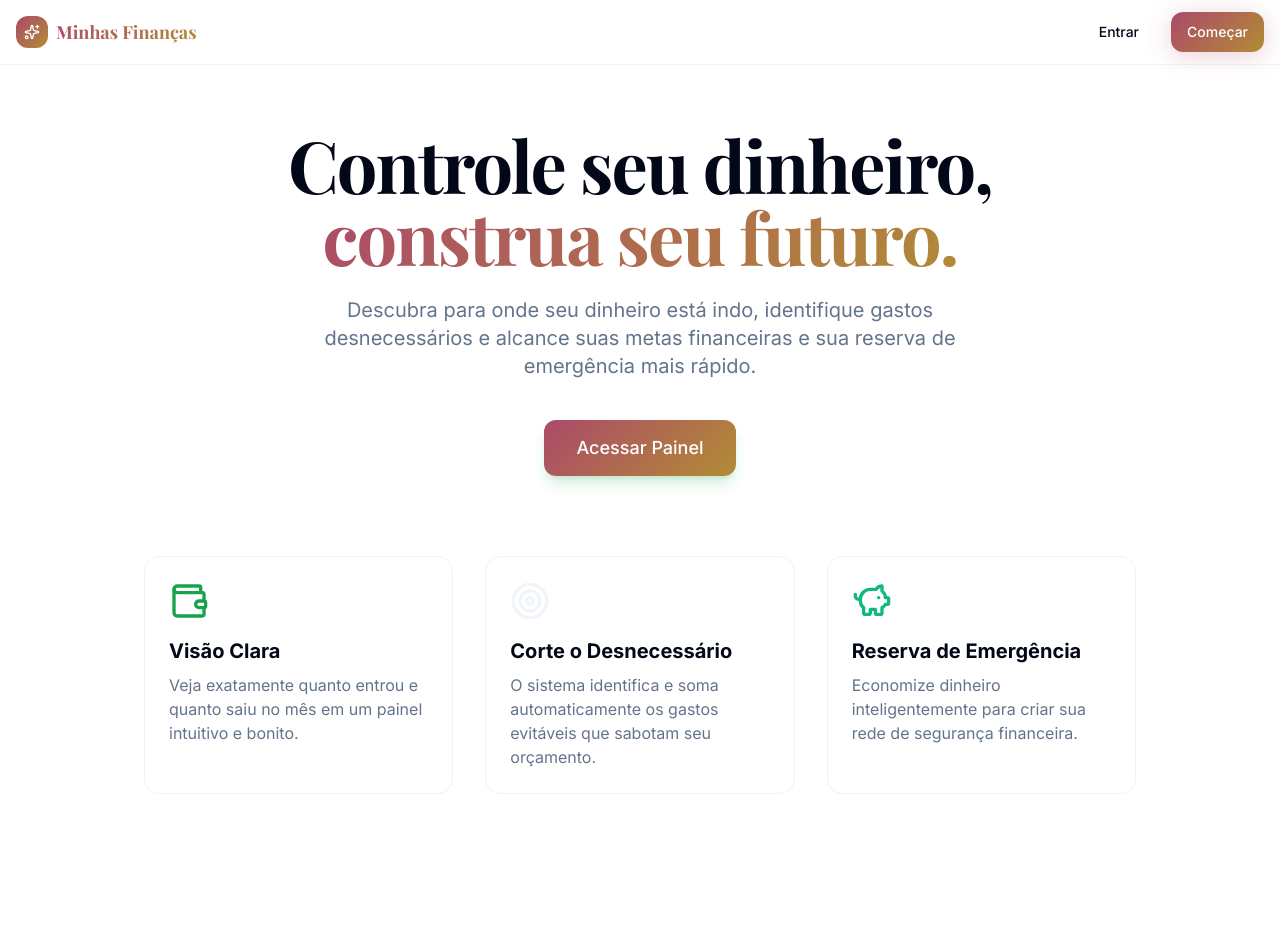
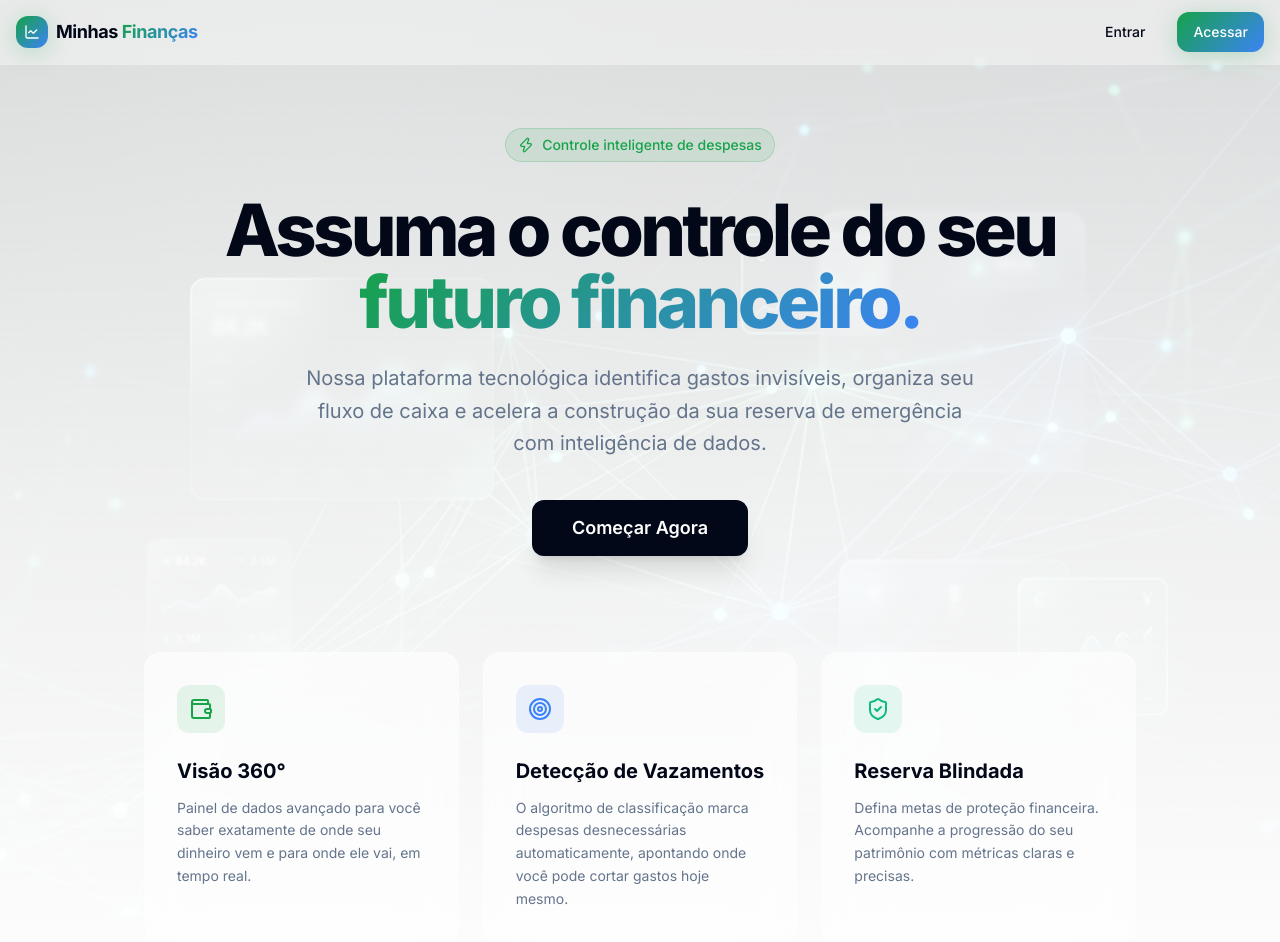
Before and after one commit to Doughet95/studio-bella-scheduler, a Next.js app: page / in a window 1280 px wide. Shown: the top 942 px of the page. Before the commit the page ends 890 px from the top, so only its background shows below. Built offline with nearby package versions, Linux system fonts and the light colour scheme; a web font is replaced by a local one.

Commit message:
feat: complete revamp of landing page to finance aesthetic with new background and icons

```diff
--- a/src/app/globals.css
+++ b/src/app/globals.css
@@ -99,8 +99,8 @@
     @apply bg-gradient-brand bg-clip-text text-transparent;
   }
 
-  .text-gradient-gold {
-    background: linear-gradient(135deg, hsl(42, 70%, 65%) 0%, hsl(35, 60%, 50%) 100%);
+  .text-gradient-finance {
+    background: linear-gradient(135deg, hsl(142, 76%, 36%) 0%, hsl(217, 91%, 60%) 100%);
     -webkit-background-clip: text;
     -webkit-text-fill-color: transparent;
     background-clip: text;
--- a/src/app/page.tsx
+++ b/src/app/page.tsx
@@ -1,60 +1,86 @@
 import Link from 'next/link'
-import { Sparkles, Wallet, PiggyBank, Target } from 'lucide-react'
+import Image from 'next/image'
+import { Wallet, PiggyBank, Target, LineChart, ShieldCheck, Zap } from 'lucide-react'
 import { Button } from '@/components/ui/button'
 
 export default function Home() {
   return (
-    <div className="min-h-screen bg-background">
-      <header className="fixed top-0 w-full z-50 bg-background/80 backdrop-blur-xl border-b border-border/50">
+    <div className="min-h-screen bg-background relative overflow-hidden">
+      {/* Background Image */}
+      <div className="absolute inset-0 z-0">
+        <Image
+          src="/finance-bg.jpg"
+          fill
+          className="object-cover opacity-20 md:opacity-30 mix-blend-screen"
+          alt="Finance Background"
+          priority
+        />
+        <div className="absolute inset-0 bg-gradient-to-b from-background/50 via-background/80 to-background z-10" />
+      </div>
+
+      <header className="fixed top-0 w-full z-50 bg-background/40 backdrop-blur-xl border-b border-white/5">
         <div className="max-w-7xl mx-auto px-4 h-16 flex items-center justify-between">
           <div className="flex items-center gap-2">
-            <div className="w-8 h-8 rounded-lg bg-gradient-brand flex items-center justify-center">
-              <Sparkles className="w-4 h-4 text-white" />
+            <div className="w-8 h-8 rounded-lg bg-gradient-brand flex items-center justify-center shadow-brand">
+              <LineChart className="w-4 h-4 text-white" />
             </div>
-            <span className="font-display font-bold text-lg text-gradient">Minhas Finanças</span>
+            <span className="font-sans font-bold text-lg text-foreground tracking-tight">Minhas <span className="text-gradient">Finanças</span></span>
           </div>
           <div className="flex items-center gap-4">
             <Link href="/login">
-              <Button variant="ghost" className="hidden sm:inline-flex">Entrar</Button>
+              <Button variant="ghost" className="hidden sm:inline-flex hover:bg-white/5 text-foreground">Entrar</Button>
             </Link>
             <Link href="/login">
-              <Button className="bg-gradient-brand text-white border-0">Começar</Button>
+              <Button className="bg-gradient-brand text-white border-0 shadow-brand hover:opacity-90 transition-opacity">Acessar</Button>
             </Link>
           </div>
         </div>
       </header>
 
-      <main className="pt-32 pb-24 px-4 max-w-5xl mx-auto text-center animate-fade-in">
-        <h1 className="text-5xl md:text-7xl font-display font-bold tracking-tight text-foreground mb-6">
-          Controle seu dinheiro, <br className="hidden md:block" />
-          <span className="text-gradient">construa seu futuro.</span>
+      <main className="relative z-20 pt-32 pb-24 px-4 max-w-5xl mx-auto text-center animate-fade-in">
+        <div className="inline-flex items-center gap-2 px-3 py-1.5 rounded-full bg-primary/10 border border-primary/20 text-primary text-sm font-medium mb-8">
+          <Zap className="w-4 h-4" />
+          <span>Controle inteligente de despesas</span>
+        </div>
+
+        <h1 className="text-5xl md:text-7xl font-sans font-extrabold tracking-tighter text-foreground mb-6">
+          Assuma o controle do seu <br className="hidden md:block" />
+          <span className="text-gradient">futuro financeiro.</span>
         </h1>
-        <p className="text-xl text-muted-foreground mb-10 max-w-2xl mx-auto">
-          Descubra para onde seu dinheiro está indo, identifique gastos desnecessários e alcance suas metas financeiras e sua reserva de emergência mais rápido.
+        <p className="text-xl text-muted-foreground mb-10 max-w-2xl mx-auto leading-relaxed">
+          Nossa plataforma tecnológica identifica gastos invisíveis, organiza seu fluxo de caixa e acelera a construção da sua reserva de emergência com inteligência de dados.
         </p>
-        <div className="flex flex-col sm:flex-row items-center justify-center gap-4 mb-20">
+        <div className="flex flex-col sm:flex-row items-center justify-center gap-4 mb-24">
           <Link href="/login">
-            <Button size="lg" className="w-full sm:w-auto h-14 px-8 text-lg bg-gradient-brand text-white border-0 shadow-lg shadow-primary/20">
-              Acessar Painel
+            <Button size="lg" className="w-full sm:w-auto h-14 px-10 text-lg font-semibold bg-foreground text-background hover:bg-foreground/90 transition-all shadow-xl hover:scale-105 active:scale-95">
+              Começar Agora
             </Button>
           </Link>
         </div>
 
-        <div className="grid md:grid-cols-3 gap-8 text-left">
-          <div className="glass p-6 rounded-2xl border-border/50">
-            <Wallet className="w-10 h-10 text-primary mb-4" />
-            <h3 className="text-xl font-bold mb-2">Visão Clara</h3>
-            <p className="text-muted-foreground">Veja exatamente quanto entrou e quanto saiu no mês em um painel intuitivo e bonito.</p>
+        <div className="grid md:grid-cols-3 gap-6 text-left">
+          <div className="glass p-8 rounded-2xl border-white/10 hover:border-primary/30 transition-colors group">
+            <div className="w-12 h-12 rounded-xl bg-primary/10 flex items-center justify-center mb-6 group-hover:scale-110 transition-transform">
+              <Wallet className="w-6 h-6 text-primary" />
+            </div>
+            <h3 className="text-xl font-bold mb-3 text-foreground">Visão 360°</h3>
+            <p className="text-muted-foreground text-sm leading-relaxed">Painel de dados avançado para você saber exatamente de onde seu dinheiro vem e para onde ele vai, em tempo real.</p>
           </div>
-          <div className="glass p-6 rounded-2xl border-border/50">
-            <Target className="w-10 h-10 text-secondary mb-4" />
-            <h3 className="text-xl font-bold mb-2">Corte o Desnecessário</h3>
-            <p className="text-muted-foreground">O sistema identifica e soma automaticamente os gastos evitáveis que sabotam seu orçamento.</p>
+
+          <div className="glass p-8 rounded-2xl border-white/10 hover:border-blue-500/30 transition-colors group">
+            <div className="w-12 h-12 rounded-xl bg-blue-500/10 flex items-center justify-center mb-6 group-hover:scale-110 transition-transform">
+              <Target className="w-6 h-6 text-blue-500" />
+            </div>
+            <h3 className="text-xl font-bold mb-3 text-foreground">Detecção de Vazamentos</h3>
+            <p className="text-muted-foreground text-sm leading-relaxed">O algoritmo de classificação marca despesas desnecessárias automaticamente, apontando onde você pode cortar gastos hoje mesmo.</p>
           </div>
-          <div className="glass p-6 rounded-2xl border-border/50">
-            <PiggyBank className="w-10 h-10 text-emerald-500 mb-4" />
-            <h3 className="text-xl font-bold mb-2">Reserva de Emergência</h3>
-            <p className="text-muted-foreground">Economize dinheiro inteligentemente para criar sua rede de segurança financeira.</p>
+
+          <div className="glass p-8 rounded-2xl border-white/10 hover:border-emerald-500/30 transition-colors group">
+            <div className="w-12 h-12 rounded-xl bg-emerald-500/10 flex items-center justify-center mb-6 group-hover:scale-110 transition-transform">
+              <ShieldCheck className="w-6 h-6 text-emerald-500" />
+            </div>
+            <h3 className="text-xl font-bold mb-3 text-foreground">Reserva Blindada</h3>
+            <p className="text-muted-foreground text-sm leading-relaxed">Defina metas de proteção financeira. Acompanhe a progressão do seu patrimônio com métricas claras e precisas.</p>
           </div>
         </div>
       </main>
--- a/tailwind.config.ts
+++ b/tailwind.config.ts
@@ -110,8 +110,8 @@ const config: Config = {
           '50%': { opacity: '0.7' },
         },
         glow: {
-          '0%, 100%': { boxShadow: '0 0 8px 2px hsl(340 40% 48% / 0.3)' },
-          '50%': { boxShadow: '0 0 20px 6px hsl(340 40% 48% / 0.5)' },
+          '0%, 100%': { boxShadow: '0 0 8px 2px hsl(142 76% 36% / 0.3)' },
+          '50%': { boxShadow: '0 0 20px 6px hsl(142 76% 36% / 0.5)' },
         },
       },
       animation: {
@@ -125,15 +125,15 @@ const config: Config = {
         glow: 'glow 2s ease-in-out infinite',
       },
       backgroundImage: {
-        'gradient-brand': 'linear-gradient(135deg, hsl(340, 40%, 48%) 0%, hsl(42, 55%, 45%) 100%)',
-        'gradient-dark': 'linear-gradient(135deg, hsl(340, 30%, 10%) 0%, hsl(280, 25%, 8%) 100%)',
-        'gradient-card': 'linear-gradient(145deg, hsl(340, 15%, 15%) 0%, hsl(280, 12%, 12%) 100%)',
-        'gradient-glow': 'radial-gradient(ellipse at center, hsl(340 40% 48% / 0.15) 0%, transparent 70%)',
+        'gradient-brand': 'linear-gradient(135deg, hsl(142, 76%, 36%) 0%, hsl(217, 91%, 60%) 100%)',
+        'gradient-dark': 'linear-gradient(135deg, hsl(222, 84%, 5%) 0%, hsl(222, 84%, 10%) 100%)',
+        'gradient-card': 'linear-gradient(145deg, hsl(222, 84%, 8%) 0%, hsl(222, 84%, 12%) 100%)',
+        'gradient-glow': 'radial-gradient(ellipse at center, hsl(142 76% 36% / 0.15) 0%, transparent 70%)',
       },
       boxShadow: {
-        brand: '0 4px 24px hsl(340 40% 48% / 0.25)',
-        gold: '0 4px 24px hsl(42 55% 45% / 0.25)',
-        'card-hover': '0 8px 32px hsl(340 40% 48% / 0.15)',
+        brand: '0 4px 24px hsl(142 76% 36% / 0.25)',
+        gold: '0 4px 24px hsl(217 91% 60% / 0.25)',
+        'card-hover': '0 8px 32px hsl(142 76% 36% / 0.15)',
         glass: 'inset 0 1px 0 hsl(0 0% 100% / 0.05)',
       },
     },
```
Also changed, not shown: public/finance-bg.jpg (added).
